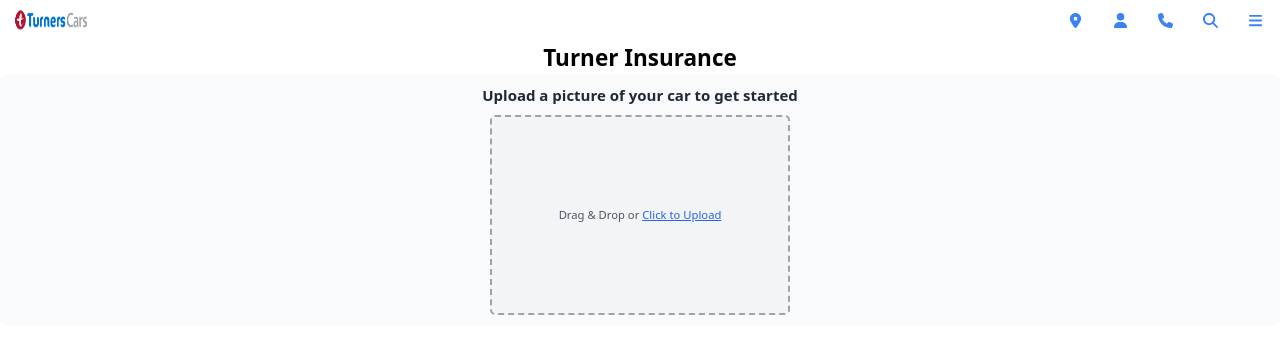
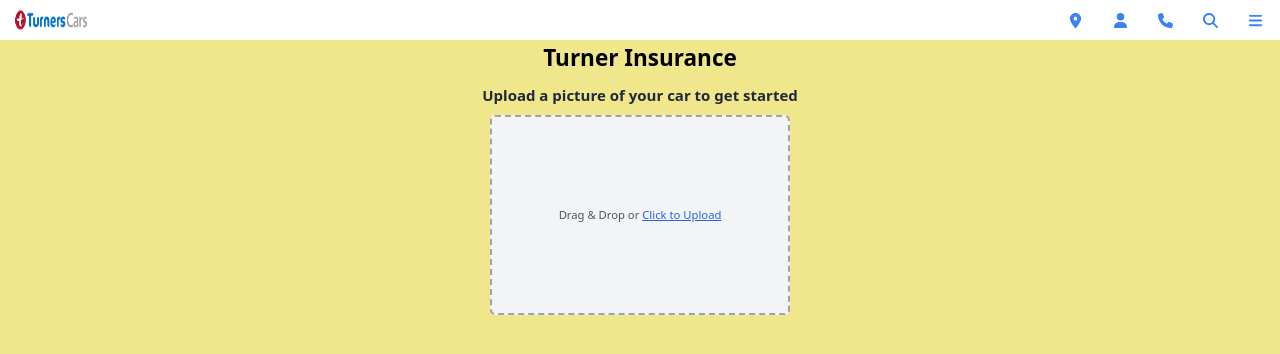
Before and after one commit to Safdari10/Car-Insurance-Estimator, a React (Vite) app in the folder client/: page / in a window 1280 px wide. Shown: the top 354 px of the page. Built offline with nearby package versions, Linux system fonts and the light colour scheme.

Commit message:
adjusted background on body and header and image upload

```diff
--- a/client/src/components/Header.tsx
+++ b/client/src/components/Header.tsx
@@ -18,7 +18,7 @@
   };
 
   return (
-    <div className="flex justify-between items-center px-5">
+    <div className=" bg-white flex justify-between items-center px-5">
       <div className="flex items-center">
         <img src={logo} alt="logo" className="w-32 h-16" />
       </div>
--- a/client/src/components/UploadImage.tsx
+++ b/client/src/components/UploadImage.tsx
@@ -4,7 +4,15 @@
 
 const Upload = () => {
   const [selectedImage, setSelectedImage] = useState<File | null>(null);
-  const { uploadImage, uploadStatus, setUploadStatus, error, setError, prediction, setPrediction } = useImageUpload();
+  const {
+    uploadImage,
+    uploadStatus,
+    setUploadStatus,
+    error,
+    setError,
+    prediction,
+    setPrediction,
+  } = useImageUpload();
 
   const handleImageChange = (e: React.ChangeEvent<HTMLInputElement>) => {
     if (e.target.files && e.target.files[0]) {
@@ -14,10 +22,9 @@
 
   const clearImage = () => {
     setSelectedImage(null);
-    setUploadStatus('');
+    setUploadStatus("");
     setError(null);
     setPrediction(null);
-
   };
 
   const handleSubmit = () => {
@@ -26,11 +33,10 @@
     }
   };
 
-const vehiclePremium = prediction ? premiumPrices[prediction.tag] : null;
-
+  const vehiclePremium = prediction ? premiumPrices[prediction.tag] : null;
 
   return (
-    <div className="flex flex-col items-center justify-center p-4 bg-gray-50 rounded-lg">
+    <div className="flex flex-col items-center justify-center p-4  rounded-lg">
       <h1 className="text-2xl font-semibold text-gray-800 mb-4 text-center">
         Upload a picture of your car to get started
       </h1>
@@ -87,7 +93,9 @@
             </p>
             <p>Confidence: {prediction.confidence}</p>
             {vehiclePremium && (
-              <p className="mt-4 font-semibold">Premium Price: <strong>{vehiclePremium}</strong></p>
+              <p className="mt-4 font-semibold">
+                Premium Price: <strong>{vehiclePremium}</strong>
+              </p>
             )}
           </div>
         )}
--- a/client/src/styles/tailwind.css
+++ b/client/src/styles/tailwind.css
@@ -9,9 +9,11 @@
     box-sizing: border-box;
   }
 
-  html,
+  html {
+    font-size: 62.5%;
+  }
   body {
-    font-size: 62.5%;
+    background-color: khaki
   }
 }
 
```
